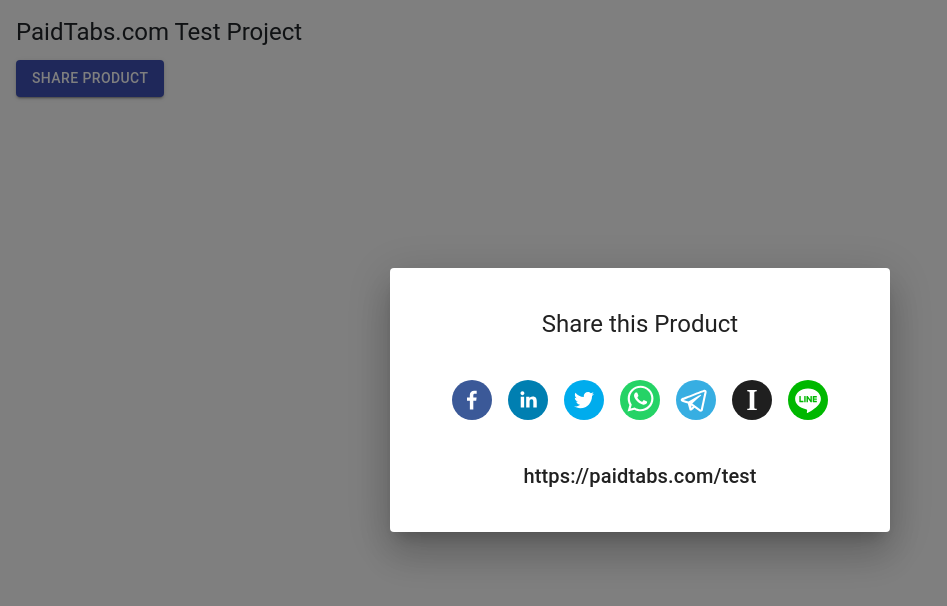
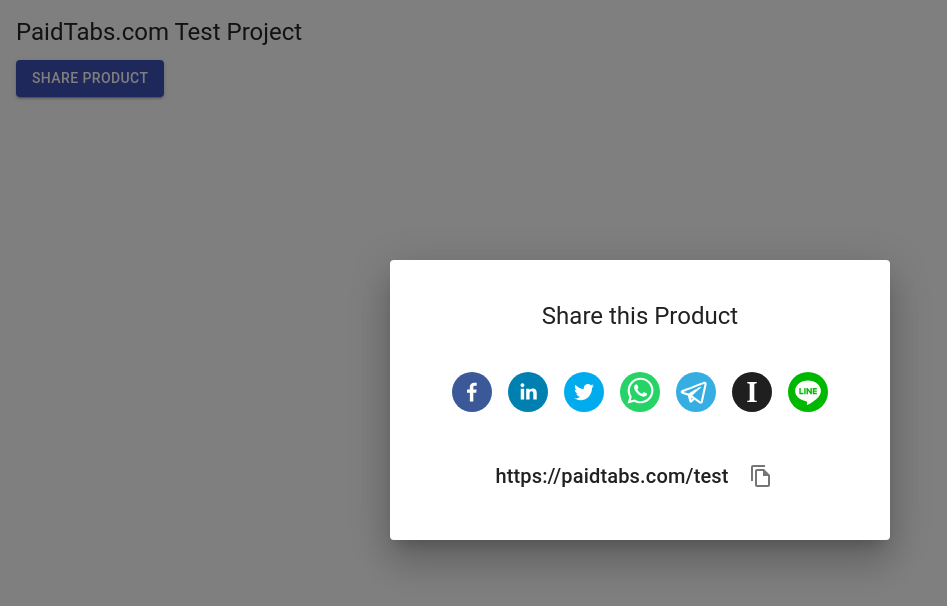
Before and after one commit to justpiano/PaidTab_Social-Sharing, a Next.js app: page / in a window 1280 px wide. Both pictures are taken after a click on the button "SHARE PRODUCT". Shown: the top 606 px of the page, without its empty margins (0-947 px from the left). Built offline with nearby package versions, Linux system fonts and the light colour scheme.

Commit message:
Add: material ui copy icon and copy clipboard button

```diff
--- a/components/ShareProduct.js
+++ b/components/ShareProduct.js
@@ -1,5 +1,5 @@
 import React, { useState } from 'react'
-import { Box, Button, Dialog, Typography } from '@material-ui/core';
+import { Box, Button, Dialog, Typography, IconButton } from '@material-ui/core';
 import {
   FacebookShareButton,
   FacebookIcon,
@@ -16,6 +16,9 @@ import {
   WhatsappShareButton,
   WhatsappIcon,
 } from "react-share";
+import FileCopyOutlinedIcon from '@material-ui/icons/FileCopyOutlined';
+import { copyToClipboard } from '../utils/function';
+
 
 const ShareProduct = ({ productURL }) => {
   const [isDialogOpen, setIsDialogOpen] = useState(false);
@@ -63,7 +66,12 @@ const ShareProduct = ({ productURL }) => {
               <LineIcon style={{ borderRadius: '100px', width: '40px', height: '40px' }} />
             </LineShareButton>
           </Box>
-          <Typography variant='h6'>{productURL}</Typography>
+          <Box style={{ display: 'flex', flexDirection: 'row', justifyContent: 'center', alignItems: "center", gap: '8px' }}>
+            <Typography variant='h6'>{productURL}</Typography>
+            <IconButton onClick={() => copyToClipboard(productURL)}>
+              <FileCopyOutlinedIcon />
+            </IconButton>
+          </Box>
         </Box>
       </Dialog>
     </Box>
--- a/package.json
+++ b/package.json
@@ -9,6 +9,7 @@
   },
   "dependencies": {
     "@material-ui/core": "4.11.2",
+    "@material-ui/icons": "^4.11.3",
     "next": "13.1.6",
     "react": "18.2.0",
     "react-dom": "18.2.0",
--- /dev/null
+++ b/utils/function/index.js
@@ -0,0 +1,6 @@
+// import toast from "react-hot-toast";
+
+export const copyToClipboard = (text) => {
+  navigator.clipboard.writeText(text)
+  // toast("Successfully copied!");
+};
```
Also changed, not shown: 1 other file (tests, documents, lock files or other folders).
